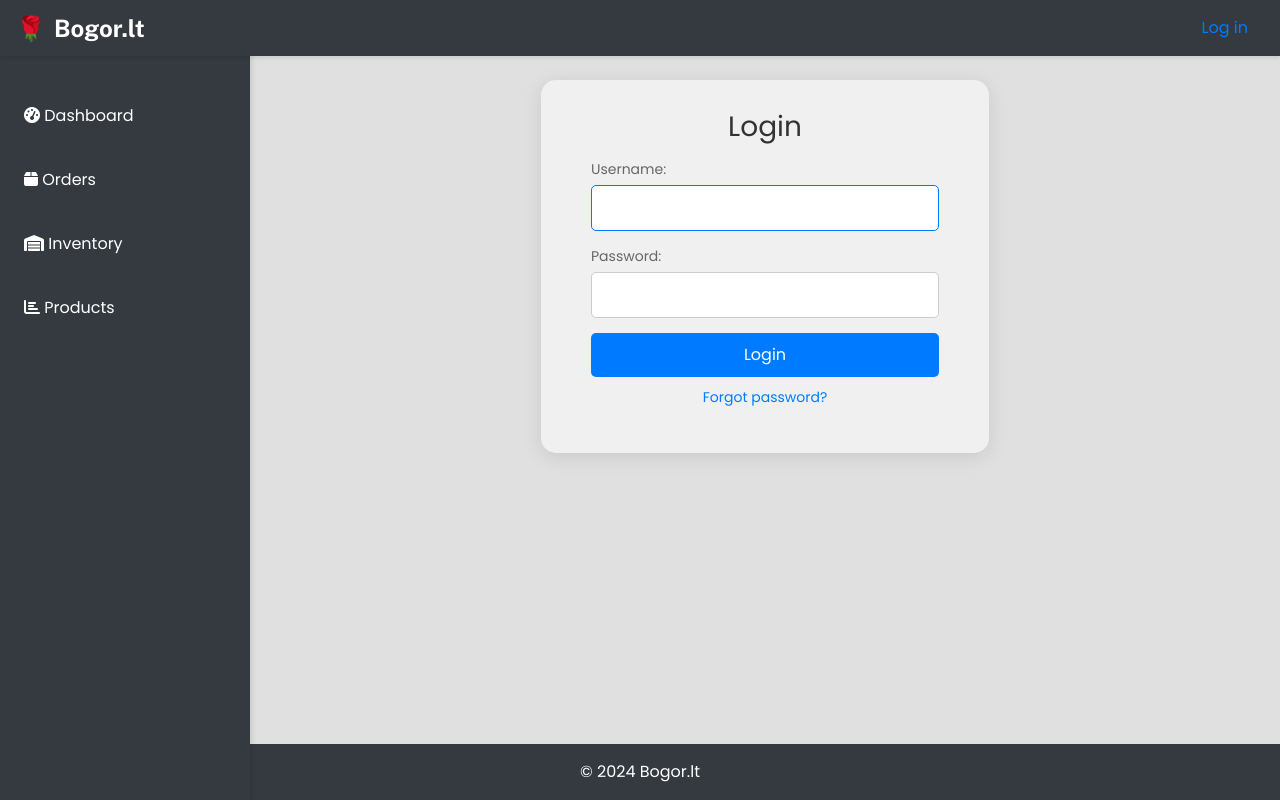
After one commit to EvelinaBog/Bogor_inventory, a Django app: page /accounts/login/ in a window 1280 px wide. The commit adds this page. Run offline with Django 5.2, Linux system fonts and the light colour scheme; some libraries are stand-ins or nearby versions.

Commit message:
login, logout, small fix

```diff
--- a/mysite/inventory/templates/add_order.html
+++ b/mysite/inventory/templates/add_order.html
@@ -5,7 +5,7 @@
 <link href="https://cdnjs.cloudflare.com/ajax/libs/bootstrap-icons/1.8.1/font/bootstrap-icons.min.css" rel="stylesheet">
 
 {% block content %}
-<h1>Create Order</h1>
+
 <form method="post">
     {% csrf_token %}
     <h2>Client Information</h2>
@@ -14,10 +14,8 @@
     <h2>Order Information</h2>
     {{ order_form.as_p }}
 
-    <h2>Order Line</h2>
     {{ order_line_form.as_p }}
 
-    <h2>Decorations</h2>
     {{ decoration_line_formset.management_form }}
     {% for form in decoration_line_formset %}
     <div class="form-group">
--- a/mysite/inventory/templates/base.html
+++ b/mysite/inventory/templates/base.html
@@ -4,14 +4,15 @@
     <meta charset="UTF-8">
     <meta name="viewport" content="width=device-width, initial-scale=1.0">
     <title>{% block title %}Inventory & Order Management{% endblock %}</title>
+    <!-- Include Google Font -->
+    <link href="https://fonts.googleapis.com/css2?family=Public+Sans:wght@400;700&display=swap" rel="stylesheet">
     <link rel="stylesheet" href="https://cdnjs.cloudflare.com/ajax/libs/font-awesome/6.0.0-beta3/css/all.min.css">
     <link rel="stylesheet" href="https://stackpath.bootstrapcdn.com/bootstrap/4.3.1/css/bootstrap.min.css">
-    <link rel="stylesheet"
-          href="https://cdnjs.cloudflare.com/ajax/libs/bootstrap-icons/1.7.2/font/bootstrap-icons.min.css">
+    <link rel="stylesheet" href="https://cdnjs.cloudflare.com/ajax/libs/bootstrap-icons/1.7.2/font/bootstrap-icons.min.css">
     <script src="https://cdn.jsdelivr.net/npm/chart.js"></script> <!-- Chart.js biblioteka -->
     <style>
         body {
-            font-family: 'Arial', sans-serif;
+            font-family: 'Public Sans', sans-serif;
             background-color: #f8f9fa;
             margin: 0;
             padding: 0;
@@ -22,33 +23,68 @@
         .navbar {
             background-color: #343a40;
             color: #fff;
-            padding: 1rem;
+            padding: 0.5rem 1rem; /* Adjusted padding to reduce height */
             display: flex;
             justify-content: space-between;
             align-items: center;
             box-shadow: 0 2px 4px rgba(0, 0, 0, 0.1);
+            position: fixed;
+            width: 100%;
+            top: 0;
+            z-index: 1000;
         }
-        .navbar a {
+        .navbar .logo a {
+            font-family: 'Public Sans', sans-serif;
+            font-size: 1.5rem;
             color: #fff;
             text-decoration: none;
-            margin-left: 1rem;
+            font-weight: bold;
+            transition: color 0.3s ease;
         }
-        .profile {
+        .navbar .logo a:hover {
+            color: #17a2b8;
+            text-shadow: 0 0 10px rgba(23, 162, 184, 0.7);
+        }
+        .navbar .logo a::before {
+            content: '🌹';
+            margin-right: 8px;
+            color: #17a2b8;
+            transition: transform 0.3s ease;
+        }
+        .navbar .logo a:hover::before {
+            transform: rotate(360deg);
+        }
+        .navbar .nav-links {
             display: flex;
             align-items: center;
         }
-        .profile i {
-            font-size: 1.5rem;
-            margin-right: 0.5rem;
+        .navbar .nav-links .profile {
+            display: flex;
+            align-items: center;
+        }
+        .navbar .nav-links .profile .user-info {
+            display: flex;
+            align-items: center;
+            margin-right: 1rem;
+        }
+        .navbar .nav-links .profile .user-info span {
+            margin-left: 0.5rem;
+        }
+        .navbar .nav-links .profile form {
+            margin-left: 1rem;
+        }
+        .navbar .nav-links .profile form .btn {
+            font-size: 1.2rem; /* Increased font size */
+            padding: 0.5rem 1rem; /* Increased padding */
         }
         .sidebar {
             background-color: #343a40;
             color: #fff;
             width: 250px;
             position: fixed;
-            top: 0;
+            top: 48px; /* Adjusted height of the navbar */
             left: 0;
-            height: 100%;
+            height: calc(100% - 48px); /* Subtract height of navbar */
             padding-top: 2rem;
             box-shadow: 2px 0 5px rgba(0, 0, 0, 0.1);
         }
@@ -65,6 +101,7 @@
         .main-content {
             margin-left: 250px;
             padding: 2rem;
+            margin-top: 48px; /* Adjusted height of the navbar */
             flex: 1;
         }
         .container {
@@ -109,8 +146,6 @@
             color: #fff;
             text-align: center;
             padding: 1rem;
-            position: relative;
-            bottom: 0;
             width: 100%;
             margin-top: auto;
         }
@@ -120,18 +155,25 @@
 <body>
 <div class="navbar">
     <div class="logo">
-        <a href="#">Satin Rose Bouquets</a>
+        <a href="https://bogor.lt/">Bogor.lt</a>
     </div>
     <div class="nav-links">
-        {% if user.is_authenticated %}
         <div class="profile">
-            <i class="bi bi-person-circle"></i>
-            <span>{{ user.username }}</span>
-            <a href="#" style="margin-left: 1rem;">Logout</a>
+            {% if user.is_authenticated %}
+                <div class="user-info">
+                    <svg class="bi bi-person" width="1.5em" height="1.5em" viewBox="0 0 16 16" fill="currentColor" xmlns="http://www.w3.org/2000/svg">
+                        <path fill-rule="evenodd" d="M13 14s1 0 1-1-1-4-6-4-6 3-6 4 1 1 1 1h10zm-9.995-.944v-.002.002zM3.022 13h9.956a.274.274 0 00.014-.002l.008-.002c-.001-.246-.154-.986-.832-1.664C11.516 10.68 10.289 10 8 10c-2.29 0-3.516.68-4.168 1.332-.678.678-.83 1.418-.832 1.664a1.05 1.05 0 00.022.004zm9.974.056v-.002.002zM8 7a2 2 0 100-4 2 2 0 000 4zm3-2a3 3 0 11-6 0 3 3 0 016 0z" clip-rule="evenodd"/>
+                    </svg>
+                    <span>{{ user.get_username }}</span>
+                </div>
+                <form method="post" action="{% url 'logout' %}">
+                    {% csrf_token %}
+                    <button class="btn btn-link nav-link active" type="submit"><i class="bi bi-box-arrow-right"></i></button>
+                </form>
+            {% else %}
+                <a class="nav-link" href="{% url 'login'%}">Log in</a>
+            {% endif %}
         </div>
-        {% else %}
-        <a href="#">Login</a>
-        {% endif %}
     </div>
 </div>
 <div class="sidebar">
@@ -146,7 +188,7 @@
     {% endblock %}
 </div>
 <div class="footer">
-    &copy; 2024 Satin Rose Bouquets. All rights reserved.
+    &copy; 2024 Bogor.lt
 </div>
 {% block extra_scripts %}{% endblock %}
 </body>
--- a/mysite/inventory/templates/products.html
+++ b/mysite/inventory/templates/products.html
@@ -2,7 +2,6 @@
 
 {% block content %}
 
-<h1>Products</h1>
 <div class="row">
     <div class="col-md-6">
         <h2>Create Product</h2>
--- /dev/null
+++ b/mysite/inventory/templates/registration/login.html
@@ -0,0 +1,128 @@
+{% extends "base.html" %}
+
+{% block title %}Login{% endblock %}
+
+{% block content %}
+<style>
+    @import url('https://fonts.googleapis.com/css2?family=Poppins:wght@400;600&display=swap');
+
+    body {
+        font-family: 'Poppins', sans-serif;
+        background-color: #e0e0e0; /* Slightly darker gray background */
+        display: flex;
+        justify-content: center;
+        align-items: center;
+        height: 100vh;
+        margin: 0;
+    }
+
+    .login-container {
+        background-color: #f0f0f0; /* Light gray container */
+        padding: 30px 50px;
+        border-radius: 15px;
+        box-shadow: 0 4px 20px rgba(0, 0, 0, 0.1);
+        width: 100%;
+        max-width: 800px; /* Wider container */
+        box-sizing: border-box;
+    }
+
+    .login-container h2 {
+        margin: 0 0 15px;
+        font-size: 28px;
+        text-align: center;
+        color: #333333;
+    }
+
+    .login-container p {
+        color: #ff6666;
+        text-align: center;
+        margin-bottom: 15px;
+    }
+
+    .login-container form {
+        display: flex;
+        flex-direction: column;
+    }
+
+    .login-container label {
+        margin-bottom: 5px;
+        font-size: 14px;
+        color: #666666;
+    }
+
+    .login-container input[type="text"],
+    .login-container input[type="password"] {
+        padding: 10px 15px;
+        margin-bottom: 15px;
+        border: 1px solid #cccccc;
+        border-radius: 5px;
+        font-size: 16px;
+        background-color: #ffffff; /* White input fields */
+        color: #333333;
+        transition: border-color 0.3s;
+    }
+
+    .login-container input[type="text"]:focus,
+    .login-container input[type="password"]:focus {
+        border-color: #007bff;
+        outline: none;
+    }
+
+    .login-container input[type="submit"] {
+        padding: 10px 15px;
+        background-color: #007bff;
+        color: #ffffff;
+        border: none;
+        border-radius: 5px;
+        cursor: pointer;
+        font-size: 16px;
+        transition: background-color 0.3s;
+    }
+
+    .login-container input[type="submit"]:hover {
+        background-color: #0056b3;
+    }
+
+    .login-container a {
+        color: #007bff;
+        text-decoration: none;
+        text-align: center;
+        display: block;
+        margin-top: 10px;
+        font-size: 14px;
+        transition: color 0.3s;
+    }
+
+    .login-container a:hover {
+        color: #0056b3;
+    }
+</style>
+
+<div class="login-container">
+    <h2>Login</h2>
+
+    {% if form.errors %}
+    <p>Login error, please try again!</p>
+    {% endif %}
+
+    {% if next %}
+    {% if user.is_authenticated %}
+    <p>You do not have access to this information. You must log in.</p>
+    {% endif %}
+    {% endif %}
+
+    <form method="POST" action="{% url 'login' %}">
+        {% csrf_token %}
+        <label for="id_username">Username:</label>
+        {{ form.username }}
+
+        <label for="id_password">Password:</label>
+        {{ form.password }}
+
+        <input type="submit" value="Login"/>
+        <input type="hidden" name="next" value="{{ next }}"/>
+    </form>
+
+    <p><a href="{% url 'password_reset' %}">Forgot password?</a></p>
+</div>
+{% endblock %}
--- /dev/null
+++ b/mysite/inventory/templates/registration/password_reset_email.html
@@ -0,0 +1,4 @@
+Hello,
+
+Someone sent us a password change request. If that was you, follow the link below:
+{{ protocol}}://{{ domain }}{% url 'password_reset_confirm' uidb64=uid token=token %}
--- a/mysite/inventory/urls.py
+++ b/mysite/inventory/urls.py
@@ -1,8 +1,9 @@
-from django.urls import path
+from django.urls import path, include
 from . import views
 from .views import update_order_status
 
 urlpatterns = [
+    path('accounts/', include('django.contrib.auth.urls')),
     path('', views.index, name='index'),
     path('inventory/', views.inventory, name='inventory'),
     path('edit/silk/<int:silk_id>/', views.edit_silk, name='edit-silk'),
```
Also changed, not shown: mysite/inventory/templates/orders.html (+23 -23 lines), mysite/inventory/templates/registration/logged_out.html (added, +57 -0 lines), mysite/inventory/templates/registration/password_reset_complete.html (added, +63 -0 lines), mysite/inventory/templates/registration/password_reset_confirm.html (added, +31 -0 lines), mysite/inventory/templates/registration/password_reset_done.html (added, +57 -0 lines), mysite/inventory/templates/registration/password_reset_form.html (added, +74 -0 lines), mysite/mysite/settings.py (+9 -0 lines).
